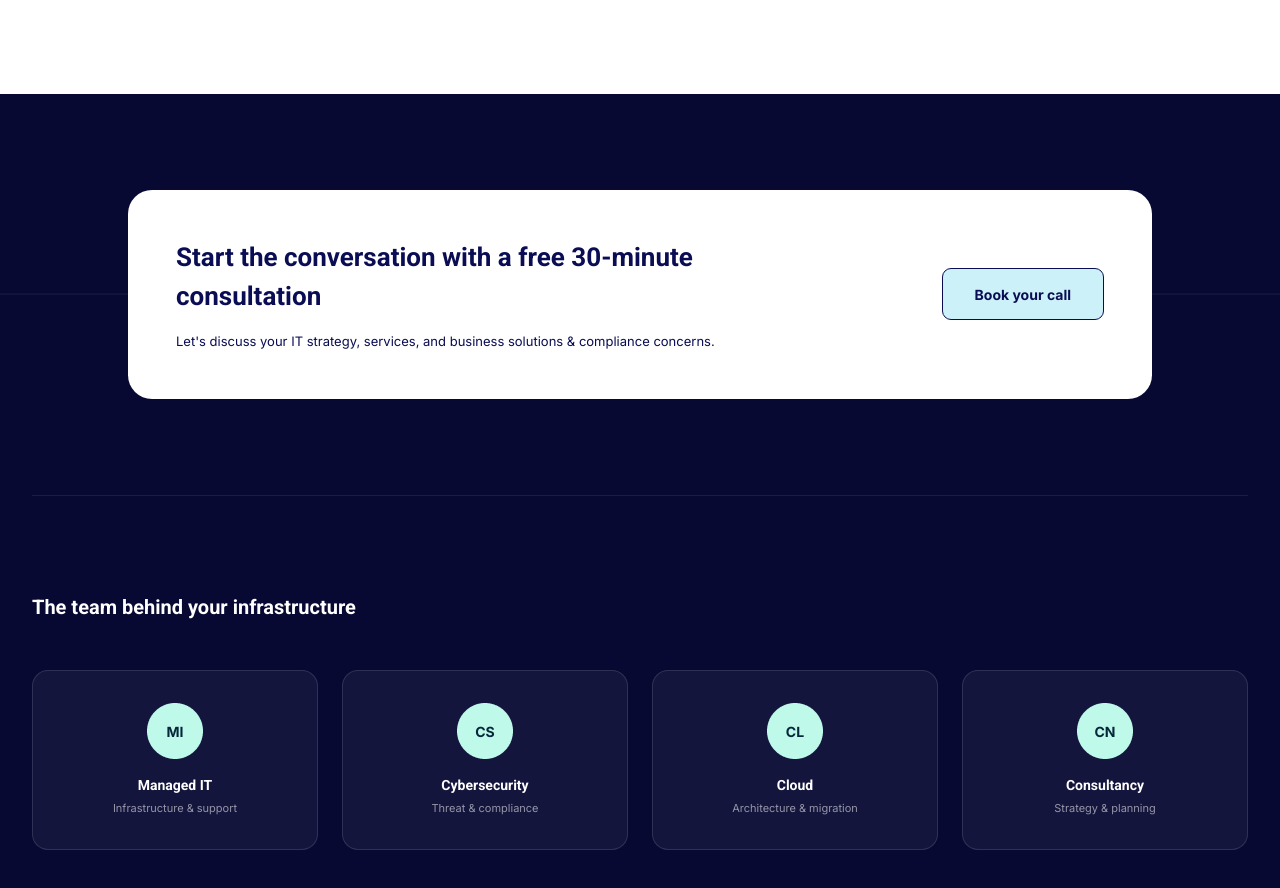
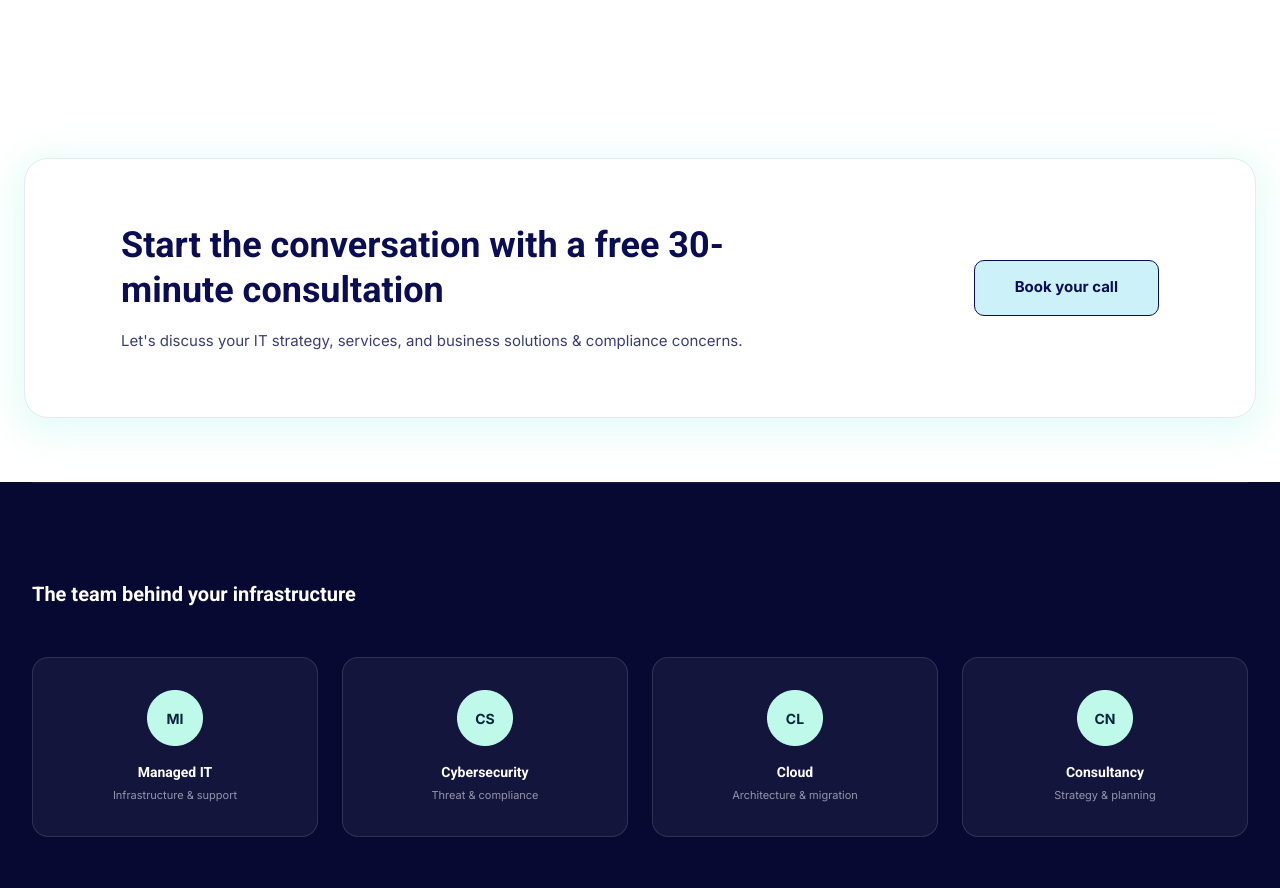
Before and after one commit to davethantech/davethan-website, a Next.js app: page / in a window 1280 px wide. Shown: the part 3689-4577 px from the top of the page. Built offline with nearby package versions, Linux system fonts and the light colour scheme.

Commit message:
refactor: consolidate all manual CTAs into the shared CtaBlock component

```diff
--- a/src/app/(app)/about/page.tsx
+++ b/src/app/(app)/about/page.tsx
@@ -4,6 +4,7 @@ import { Server, ShieldCheck, Cloud, Lightbulb, User } from "lucide-react";
 import { Navbar } from "@/components/layout/Navbar";
 import { Footer } from "@/components/layout/Footer";
 import { FAQAccordion } from "@/components/ui/FAQAccordion";
+import { CtaBlock } from "@/components/shared/CtaBlock";
 
 export const metadata = {
   title: 'About Us | Davethan Technologies Limited',
@@ -239,25 +240,7 @@ export default function AboutPage() {
             </span>
           </div>
 
-          <div className="max-w-5xl mx-auto px-4 sm:px-6 relative z-10 mt-16">
-            <div className="bg-white rounded-[24px] p-12 flex flex-col lg:flex-row items-center justify-between gap-8 shadow-[0px_4px_18px_13px_rgba(191,249,234,0.12)]">
-              <div className="space-y-4 max-w-xl">
-                <h2 className="text-[#0a0d53] font-roboto font-bold text-[26px]">
-                  Start the conversation with a free 30-minute consultation
-                </h2>
-                <p className="text-[#0a0d53] font-inter text-[13px]">
-                  Let's discuss your IT strategy, services, and business solutions & compliance concerns.
-                </p>
-              </div>
-              <Link href="/contact" className="shrink-0">
-                <div className="bg-[rgba(6,186,225,0.2)] border border-[#0a0d53] rounded-[9px] h-[52px] px-8 flex items-center justify-center hover:bg-[rgba(6,186,225,0.3)] transition-colors">
-                  <span className="text-[#0a0d53] font-inter font-bold text-[14px]">
-                    Book your call
-                  </span>
-                </div>
-              </Link>
-            </div>
-          </div>
+          <CtaBlock />
         </section>
       </main>
       <Footer />
--- a/src/app/page.tsx
+++ b/src/app/page.tsx
@@ -2,6 +2,7 @@ import Image from 'next/image';
 import Link from 'next/link';
 import { Navbar } from '@/components/layout/Navbar';
 import { Footer } from '@/components/layout/Footer';
+import { CtaBlock } from '@/components/shared/CtaBlock';
 
 export default function Home() {
   return (
@@ -267,31 +268,7 @@ export default function Home() {
           </div>
         </section>
 
-        {/* CTA SECTION */}
-        <section className="bg-[#070933] py-24 relative z-10">
-          {/* Middle Line (Passes behind the card) */}
-          <div className="absolute top-1/2 left-0 w-full h-[1px] bg-[rgba(255,255,255,0.08)] -translate-y-1/2 z-0" />
-
-          <div className="max-w-7xl mx-auto px-4 sm:px-6 lg:px-8 relative z-10">
-            <div className="bg-white rounded-[24px] p-12 flex flex-col lg:flex-row items-center justify-between gap-8 max-w-5xl mx-auto">
-              <div className="space-y-4 max-w-xl">
-                <h2 className="text-[#0a0d53] font-roboto font-bold text-[26px]">
-                  Start the conversation with a free 30-minute consultation
-                </h2>
-                <p className="text-[#0a0d53] font-inter text-[13px]">
-                  Let's discuss your IT strategy, services, and business solutions & compliance concerns.
-                </p>
-              </div>
-              <Link href="/contact" className="shrink-0">
-                <div className="bg-[rgba(6,186,225,0.2)] border border-[#0a0d53] rounded-[9px] h-[52px] px-8 flex items-center justify-center hover:bg-[rgba(6,186,225,0.3)] transition-colors">
-                  <span className="text-[#0a0d53] font-inter font-bold text-[14px]">
-                    Book your call
-                  </span>
-                </div>
-              </Link>
-            </div>
-          </div>
-        </section>
+        <CtaBlock />
 
         {/* SEPARATOR BETWEEN CTA AND TEAM */}
         <div className="bg-[#070933]">
--- a/src/app/services/cloud-services/page.tsx
+++ b/src/app/services/cloud-services/page.tsx
@@ -2,7 +2,8 @@ import Image from 'next/image';
 import Link from 'next/link';
 import { Navbar } from '@/components/layout/Navbar';
 import { Footer } from '@/components/layout/Footer';
-import { Server, DollarSign, RefreshCw, Clock, CloudUpload, Map, ArrowRight } from 'lucide-react';
+import { Server, DollarSign, RefreshCw, Clock, CloudUpload, Map, ArrowRight, Globe } from 'lucide-react';
+import { CtaBlock } from '@/components/shared/CtaBlock';
 
 export const metadata = {
   title: 'Cloud Services | Davethan Technologies Limited',
@@ -63,10 +64,16 @@ export default function CloudServicesPage() {
               Contact Us <ArrowRight className="w-4 h-4" />
             </Link>
 
-            {/* Floating circles bottom-right (desktop only) */}
-            <div className="hidden lg:flex absolute -bottom-8 right-[120px] z-20">
-              {[1, 2, 3].map((i) => (
-                <div key={i} className="w-[72px] h-[72px] rounded-full bg-[#06bae1] -ml-4 first:ml-0 border-4 border-white shadow-md" />
+            {/* Provider logos bottom-right (desktop only) */}
+            <div className="hidden lg:flex absolute -bottom-8 right-[120px] z-20 items-center">
+              {[
+                { label: 'AWS', bg: 'bg-[#FF9900]' },
+                { label: 'Azure', bg: 'bg-[#0078D4]' },
+                { label: 'GCP', bg: 'bg-[#4285F4]' },
+              ].map((provider, i) => (
+                <div key={i} className={`w-[72px] h-[72px] rounded-full ${provider.bg} -ml-4 first:ml-0 border-4 border-white shadow-md flex items-center justify-center`}>
+                  <span className="text-white font-roboto font-bold text-[11px] text-center leading-tight">{provider.label}</span>
+                </div>
               ))}
             </div>
           </div>
@@ -137,7 +144,9 @@ export default function CloudServicesPage() {
 
                 {/* Floating badge: 50+ Successful Migrations */}
                 <div className="absolute lg:bottom-2 bottom-2 left-[4%] lg:left-[10%] bg-[#0a0d53] rounded-[16px] px-5 py-4 flex items-center gap-4 shadow-xl border border-[rgba(255,255,255,0.08)]">
-                  <div className="w-[44px] h-[44px] rounded-full bg-[#06bae1] shrink-0" />
+                  <div className="w-[44px] h-[44px] rounded-full bg-[#06bae1] shrink-0 flex items-center justify-center">
+                    <Globe className="w-5 h-5 text-white" />
+                  </div>
                   <div>
                     <h4 className="text-white font-roboto font-bold text-[24px] leading-none">50+</h4>
                     <p className="text-[rgba(255,255,255,0.6)] text-[11px] mt-1">Successful Migrations</p>
@@ -271,31 +280,14 @@ export default function CloudServicesPage() {
                   We&apos;ve deployed cloud infrastructure for 50+ businesses across two continents.
                 </h2>
               </div>
-              <Link href="#" className="font-inter font-bold text-[#06bae1] text-[14px] hover:underline inline-flex items-center gap-1 whitespace-nowrap shrink-0">
+              <Link href="/blog" className="font-inter font-bold text-[#06bae1] text-[14px] hover:underline inline-flex items-center gap-1 whitespace-nowrap shrink-0">
                 View More <ArrowRight className="w-4 h-4" />
               </Link>
             </div>
           </div>
         </section>
 
-        {/* CTA SECTION */}
-        <section className="pb-16 lg:pb-24 bg-white">
-          <div className="max-w-[1440px] mx-auto px-4 sm:px-6 lg:px-[80px]">
-            <div className="bg-[#f8f9fa] border border-[#e4e9f2] rounded-[24px] p-8 lg:p-16 flex flex-col lg:flex-row items-center justify-between gap-8 text-center lg:text-left">
-              <div className="max-w-[700px]">
-                <h2 className="text-[#0a0d53] font-roboto font-bold text-[28px] lg:text-[40px] leading-tight mb-4">
-                  Start the conversation with a free 30-minute consultation
-                </h2>
-                <p className="text-[#5b6472] font-inter text-[15px]">
-                  Let&apos;s discuss your IT strategy, services, and business solutions & compliance concerns.
-                </p>
-              </div>
-              <button className="bg-transparent border-2 border-[#06bae1] text-[#0a0d53] font-bold font-inter text-[14px] px-8 py-4 rounded-[8px] hover:bg-[#06bae1] hover:text-white transition-colors whitespace-nowrap shrink-0">
-                Book your call
-              </button>
-            </div>
-          </div>
-        </section>
+        <CtaBlock />
 
       </main>
       <Footer />
--- a/src/app/services/cybersecurity/page.tsx
+++ b/src/app/services/cybersecurity/page.tsx
@@ -3,6 +3,7 @@ import Link from 'next/link';
 import { Navbar } from '@/components/layout/Navbar';
 import { Footer } from '@/components/layout/Footer';
 import { Shield, Search, Zap, FileCheck, ArrowRight, User } from 'lucide-react';
+import { CtaBlock } from '@/components/shared/CtaBlock';
 
 export const metadata = {
   title: 'Cybersecurity | Davethan Technologies Limited',
@@ -45,9 +46,9 @@ export default function CybersecurityPage() {
                 Comprehensive protection against malware, ransomware, and phishing with cutting-edge security technologies.
               </p>
 
-              <button className="bg-[#06bae1] text-[#0a0d53] font-bold font-inter text-[14px] px-8 py-3 rounded-[8px] hover:opacity-90 transition-opacity mb-12">
+              <Link href="/contact" className="inline-block bg-[#06bae1] text-[#0a0d53] font-bold font-inter text-[14px] px-8 py-3 rounded-[8px] hover:opacity-90 transition-opacity mb-12">
                 Get Started
-              </button>
+              </Link>
 
               <div className="flex items-center gap-4">
                 <div className="flex -space-x-3">
@@ -156,7 +157,7 @@ export default function CybersecurityPage() {
                         Every layer of your infrastructure is monitored and protected around the clock.
                       </p>
                     </div>
-                    <Link href="#" className="font-inter font-bold text-[#06bae1] text-[13px] hover:underline mt-8 inline-flex items-center gap-1">
+                    <Link href="/contact" className="font-inter font-bold text-[#06bae1] text-[13px] hover:underline mt-8 inline-flex items-center gap-1">
                       Learn More <ArrowRight className="w-3 h-3" />
                     </Link>
                   </div>
@@ -180,7 +181,7 @@ export default function CybersecurityPage() {
                       We invest in the latest security technologies and threat intelligence, so your defenses evolve as fast as the risks do.
                     </p>
                   </div>
-                  <Link href="#" className="font-inter font-bold text-[#06bae1] text-[13px] hover:underline mt-6 inline-flex items-center gap-1">
+                  <Link href="/contact" className="font-inter font-bold text-[#06bae1] text-[13px] hover:underline mt-6 inline-flex items-center gap-1">
                     Learn More <ArrowRight className="w-3 h-3" />
                   </Link>
                 </div>
@@ -210,9 +211,9 @@ export default function CybersecurityPage() {
                 <p className="text-[#5b6472] font-inter text-[15px] leading-relaxed flex-1">
                   Comprehensive cybersecurity coverage, tailored to how your business actually operates.
                 </p>
-                <button className="bg-[#06bae1] text-white font-bold font-inter text-[14px] px-6 py-3 rounded-[8px] hover:opacity-90 transition-opacity whitespace-nowrap">
+                <Link href="/services" className="bg-[#06bae1] text-white font-bold font-inter text-[14px] px-6 py-3 rounded-[8px] hover:opacity-90 transition-opacity whitespace-nowrap">
                   View All
-                </button>
+                </Link>
               </div>
             </div>
 
@@ -240,24 +241,7 @@ export default function CybersecurityPage() {
           </div>
         </section>
 
-        {/* CTA SECTION */}
-        <section className="py-12 lg:py-20 bg-white">
-          <div className="max-w-[1440px] mx-auto px-4 sm:px-6 lg:px-[80px]">
-            <div className="bg-[#f8f9fa] border border-[#e4e9f2] rounded-[24px] p-8 lg:p-16 flex flex-col lg:flex-row items-center justify-between gap-8 text-center lg:text-left">
-              <div className="max-w-[700px]">
-                <h2 className="text-[#0a0d53] font-roboto font-bold text-[28px] lg:text-[40px] leading-tight mb-4">
-                  Start the conversation with a free 30-minute consultation
-                </h2>
-                <p className="text-[#5b6472] font-inter text-[15px]">
-                  Let&apos;s discuss your IT strategy, services, and business solutions & compliance concerns.
-                </p>
-              </div>
-              <button className="bg-transparent border-2 border-[#06bae1] text-[#0a0d53] font-bold font-inter text-[14px] px-8 py-3 rounded-[8px] hover:bg-[#06bae1] hover:text-white transition-colors whitespace-nowrap shrink-0">
-                Book your call
-              </button>
-            </div>
-          </div>
-        </section>
+        <CtaBlock />
 
       </main>
       <Footer />
--- a/src/app/services/managed-it/page.tsx
+++ b/src/app/services/managed-it/page.tsx
@@ -2,6 +2,7 @@ import Image from 'next/image';
 import Link from 'next/link';
 import { Navbar } from '@/components/layout/Navbar';
 import { Footer } from '@/components/layout/Footer';
+import { CtaBlock } from '@/components/shared/CtaBlock';
 import { Check, ClipboardList, Eye, Zap, TrendingUp } from 'lucide-react';
 
 export const metadata = {
@@ -155,26 +156,7 @@ export default function ManagedITPage() {
           </div>
         </section>
 
-        {/* CTA */}
-        <section className="py-12 lg:py-20 bg-white">
-          <div className="max-w-[1440px] mx-auto px-4 sm:px-6 lg:px-[80px]">
-            <div className="bg-white border border-[#e4e9f2] rounded-[24px] shadow-[0px_4px_18px_4px_rgba(191,249,234,0.4)] px-8 sm:px-16 py-12 flex flex-col lg:flex-row items-center justify-between gap-8">
-              <div>
-                <h3 className="font-roboto font-bold text-[#0a0d53] text-[22px] sm:text-[26px] leading-tight mb-3 max-w-[640px]">
-                  Start the conversation with a free 30-minute consultation
-                </h3>
-                <p className="font-inter text-[#0a0d53] text-[13px]">
-                  Let&apos;s discuss your IT strategy, services, and business solutions &amp; compliance concerns.
-                </p>
-              </div>
-              <Link href="/contact" className="shrink-0">
-                <div className="bg-[rgba(191,249,234,0.6)] border border-[#0a0d53] rounded-[9px] h-[52px] px-8 flex items-center justify-center hover:bg-[#bff9ea] transition-colors">
-                  <span className="font-inter font-bold text-[#0a0d53] text-[14px] whitespace-nowrap">Book your call</span>
-                </div>
-              </Link>
-            </div>
-          </div>
-        </section>
+        <CtaBlock />
 
       </main>
       <Footer />
--- a/src/app/services/page.tsx
+++ b/src/app/services/page.tsx
@@ -3,6 +3,7 @@ import Link from "next/link";
 import { Navbar } from "@/components/layout/Navbar";
 import { Footer } from "@/components/layout/Footer";
 import { MonitorPlay, Lightbulb, Cloud } from "lucide-react";
+import { CtaBlock } from "@/components/shared/CtaBlock";
 
 export default function ServicesPage() {
   return (
@@ -311,29 +312,7 @@ export default function ServicesPage() {
           </div>
         </section>
 
-        {/* CTA BANNER */}
-        <section className="py-16 px-4 bg-white">
-          <div className="max-w-[1280px] mx-auto bg-white border border-[#e4e9f2] rounded-[24px] shadow-[0px_8px_32px_12px_rgba(191,249,234,0.35)] px-8 py-16 md:px-16 lg:px-24 flex flex-col lg:flex-row items-center justify-between gap-12">
-
-            <div className="text-center lg:text-left flex-1 max-w-2xl">
-              <h3 className="text-[#0a0d53] font-roboto font-bold text-[28px] lg:text-[36px] leading-tight mb-4">
-                Start the conversation with a free 30-minute consultation
-              </h3>
-              <p className="text-[#0a0d53] font-inter text-[15px] leading-relaxed opacity-80">
-                Let's discuss your IT strategy, services, and business solutions & compliance concerns.
-              </p>
-            </div>
-
-            <Link href="/contact">
-              <div className="bg-[#bff9ea]/60 border border-[#0a0d53] rounded-[10px] h-[56px] px-[40px] flex items-center justify-center hover:bg-[#bff9ea] transition-colors shrink-0 cursor-pointer">
-                <span className="text-[#0a0d53] font-inter font-bold text-[15px]">
-                  Book your call
-                </span>
-              </div>
-            </Link>
-
-          </div>
-        </section>
+        <CtaBlock />
 
       </main>
 
--- a/src/components/shared/CtaBlock.tsx
+++ b/src/components/shared/CtaBlock.tsx
@@ -1,30 +1,28 @@
-import React from 'react';
+import Link from 'next/link';
 
 export function CtaBlock() {
   return (
-    <div className="w-full max-w-5xl mx-auto px-4 sm:px-6 lg:px-8 my-20">
-      <div className="bg-white rounded-xl shadow-[0px_4px_20px_rgba(159,233,220,0.3)] border border-cyan-50 p-10 flex flex-col md:flex-row items-center justify-between gap-8 relative overflow-hidden">
+    <section className="py-12 lg:py-16 bg-white px-4 sm:px-6">
+      <div className="max-w-[1280px] mx-auto bg-white border border-[#e4e9f2] rounded-[24px] shadow-[0px_8px_32px_12px_rgba(191,249,234,0.35)] px-8 py-16 md:px-16 lg:px-24 flex flex-col lg:flex-row items-center justify-between gap-12">
 
-        {/* Content */}
-        <div className="relative z-10 max-w-xl">
-          <h2 className="text-3xl md:text-4xl font-space font-bold text-[#070933] mb-4">
+        <div className="text-center lg:text-left flex-1 max-w-2xl">
+          <h3 className="text-[#0a0d53] font-roboto font-bold text-[28px] lg:text-[36px] leading-tight mb-4">
             Start the conversation with a free 30-minute consultation
-          </h2>
-          <p className="text-gray-600 font-inter text-sm md:text-base leading-relaxed">
-            Let's discuss your IT strategy, services, and business solutions &amp; compliance concerns.
+          </h3>
+          <p className="text-[#0a0d53] font-inter text-[15px] leading-relaxed opacity-80">
+            Let&apos;s discuss your IT strategy, services, and business solutions &amp; compliance concerns.
           </p>
         </div>
 
-        {/* CTA Button */}
-        <div className="relative z-10 shrink-0">
-          <button className="bg-cyan-100/50 hover:bg-cyan-100 border border-cyan-300 text-[#070933] font-bold py-3 px-8 rounded-lg shadow-sm transition-colors whitespace-nowrap">
-            Book your call
-          </button>
-        </div>
+        <Link href="/contact" className="shrink-0">
+          <div className="bg-[rgba(6,186,225,0.2)] border border-[#0a0d53] rounded-[10px] h-[56px] px-[40px] flex items-center justify-center hover:bg-[rgba(6,186,225,0.35)] transition-colors cursor-pointer">
+            <span className="text-[#0a0d53] font-inter font-bold text-[15px]">
+              Book your call
+            </span>
+          </div>
+        </Link>
 
-        {/* Background Decorative Element (Optional subtle gradient) */}
-        <div className="absolute top-0 right-0 -mr-20 -mt-20 w-64 h-64 bg-cyan-50 rounded-full blur-3xl opacity-50 pointer-events-none"></div>
       </div>
-    </div>
+    </section>
   );
 }
```
